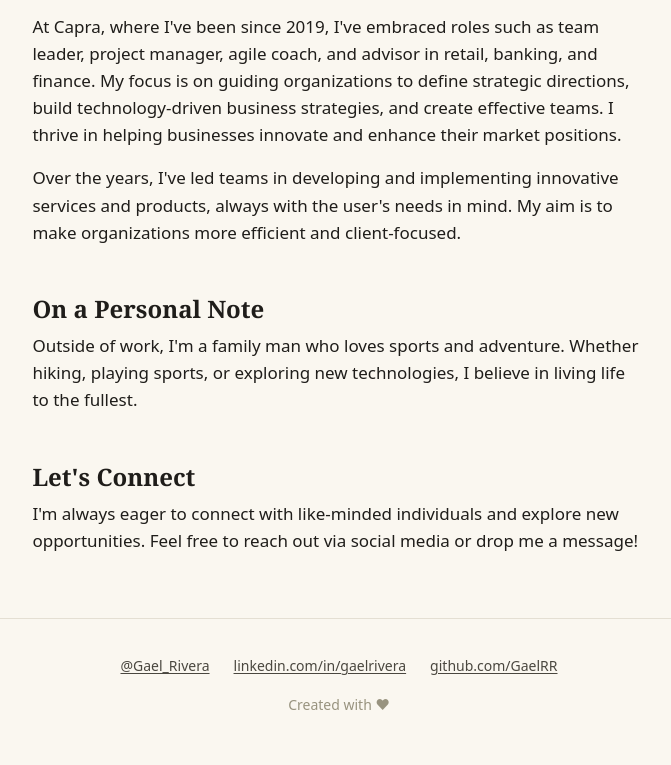
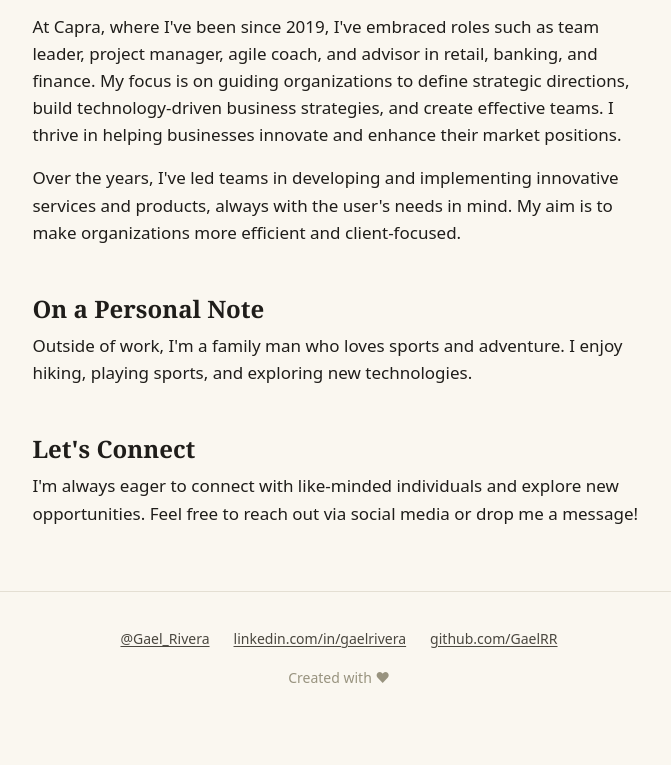
Before and after one commit to GaelRR/GaelRR.github.io, an Astro site: page /about in a window 1280 px wide. Shown: the part 1225-1990 px from the top of the page, without its empty margins (301-972 px from the left). After the commit the page ends 1962 px from the top, so only its background shows below. Built offline with nearby package versions, Linux system fonts and the light colour scheme; Astro itself is replaced by a stand-in of ours.

Commit message:
Trim cheesy line from about page

```diff
--- a/src/data/about.md
+++ b/src/data/about.md
@@ -26,7 +26,7 @@ Over the years, I've led teams in developing and implementing innovative service
 
 ### On a Personal Note
 
-Outside of work, I'm a family man who loves sports and adventure. Whether hiking, playing sports, or exploring new technologies, I believe in living life to the fullest.
+Outside of work, I'm a family man who loves sports and adventure. I enjoy hiking, playing sports, and exploring new technologies.
 
 ### Let's Connect
 
```
